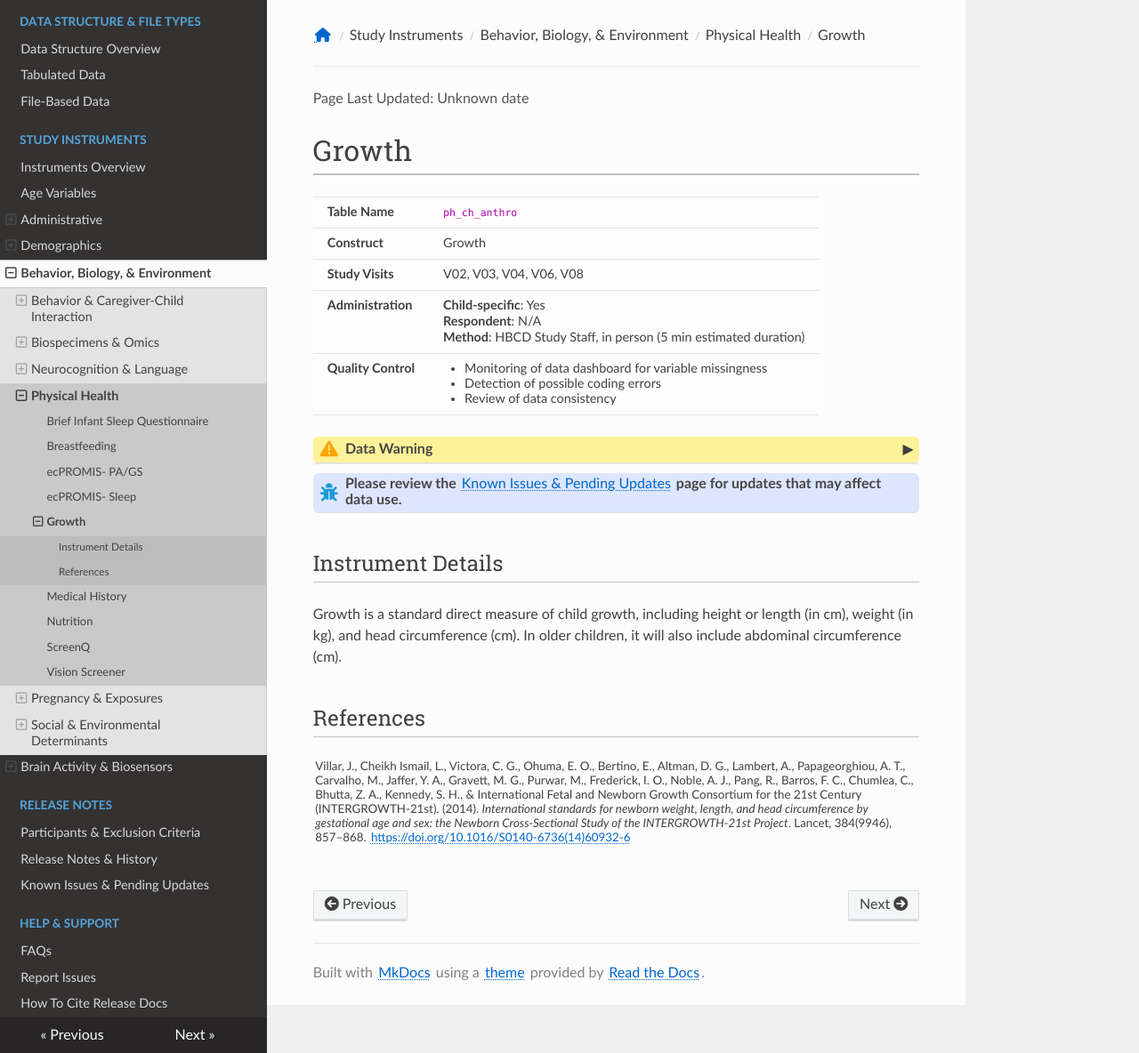
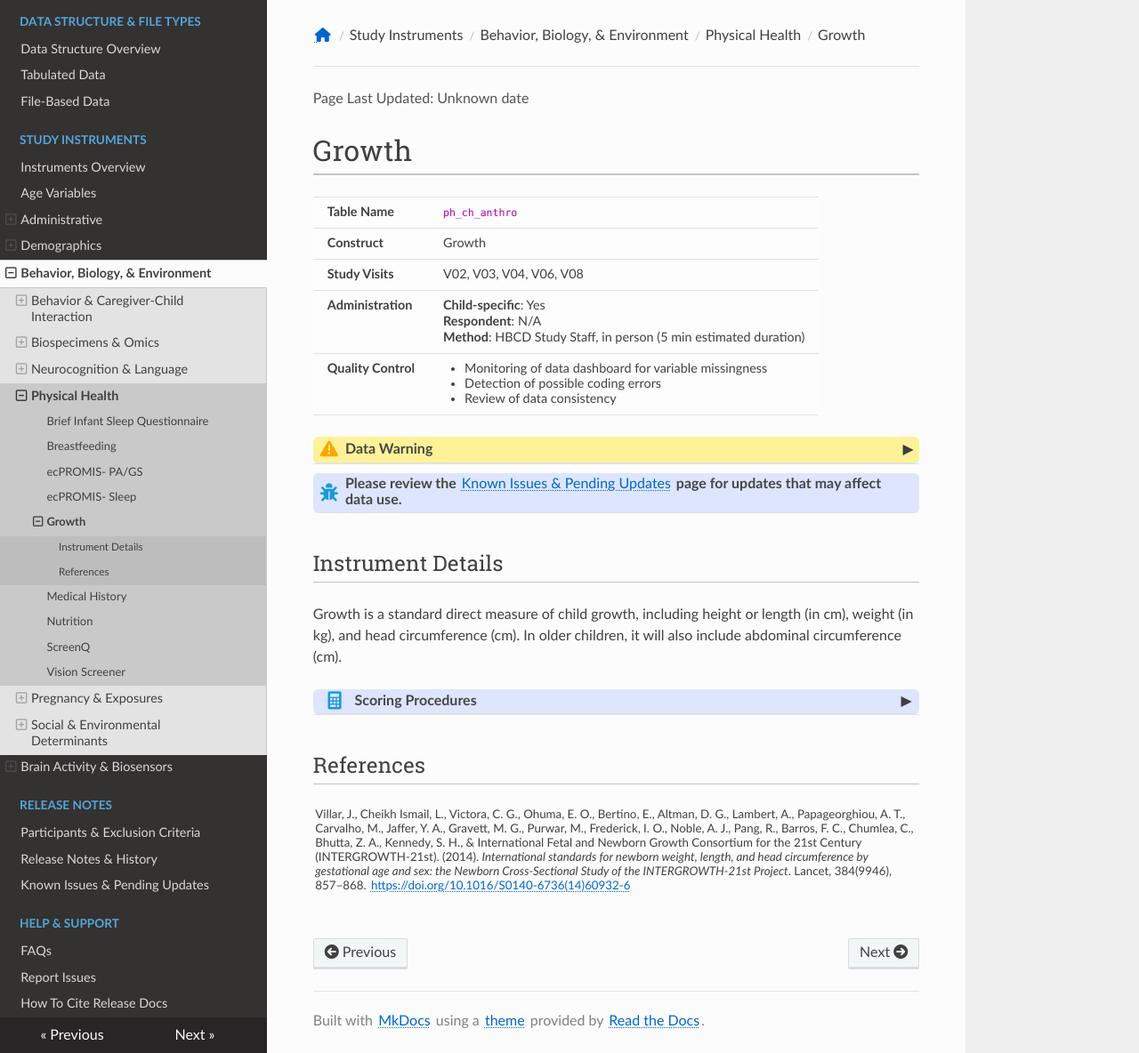
Before and after one commit to nbdc-datahub/hbcd-docs, an MkDocs documentation site: the page built from docs/instruments/physhealth/growth.md, in a window 1280 px wide and 1184 px high. Shown: the whole window at 89% size. Built offline with MkDocs 1.6.1, drawn with Linux system fonts in a browser that asks for light colours; nearby versions of some CDN libraries.

Commit message:
update growth from Jen edits

```diff
--- a/docs/instruments/physhealth/growth.md
+++ b/docs/instruments/physhealth/growth.md
@@ -2,22 +2,18 @@
 
 <table class="table-no-vertical-lines" style="font-size: 1em;">
 <tbody>
-
 <tr>
   <td><b>Table Name</b></td>
   <td><code>ph_ch_anthro</code></td>
 </tr>
-
 <tr>
   <td><b>Construct</b></td>
   <td>Growth</td>
 </tr>
-
 <tr>
   <td><b>Study Visits</b></td>
   <td>V02, V03, V04, V06, V08</td>
 </tr>
-
 <tr>
   <td><b>Administration</b></td>
   <td>
@@ -26,7 +22,6 @@
     <b>Method</b>: HBCD Study Staff, in person (5 min estimated duration)
   </td>
 </tr>
-
 <tr>
   <td><b>Quality Control</b></td>
   <td>
@@ -37,7 +32,6 @@
     </ul>
   </td>
 </tr>
-
 </tbody>
 </table>
 
@@ -91,6 +83,21 @@
 
 Growth is a standard direct measure of child growth, including height or length (in cm), weight (in kg), and head circumference (cm). In older children, it will also include abdominal circumference (cm).
 
+<div id="scoring" class="table-banner" onclick="toggleCollapse(this)">
+  <span class="emoji"><i class="fa fa-calculator"></i></span>
+  <span class="text-with-link">
+  <span class="text">Scoring Procedures</span>
+  <a class="anchor-link" href="#scoring" title="Copy link">
+  <i class="fa-solid fa-link"></i>
+  </a>
+  </span>
+  <span class="arrow">▸</span>
+</div>
+<div class="collapsible-content">
+<p><b>Anthropometric Z-Score and Percentile Calculations</b><br>
+Z-scores and percentiles were calculated starting at V02 onward <span style="color: red;">USING XYZ CALCULATION METHOD</span>. Estimated date of delivery was used as the age variable for the calculations, inherently adjusting for pre-maturity. WHO growth charts were used for participants &lt;2 years old, and CDC growth charts were used for participants 2 years and older.</p>
+</div>
+
 ## References
 
 <div class="references">
```
Also changed, not shown: other parts of docs/instruments/physhealth/growth.md (+0 -2 lines), docs/instruments/physhealth/ecpromis-pags.md (+0 -6 lines).
